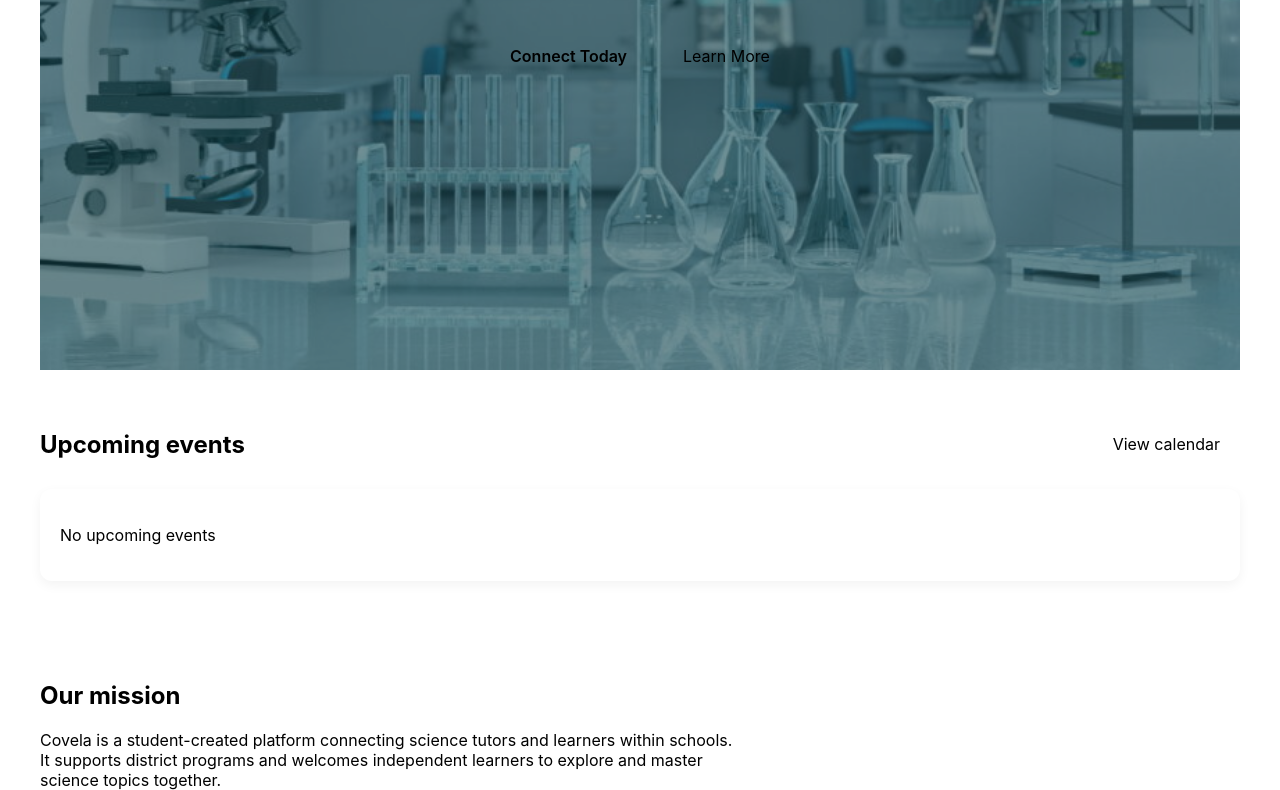
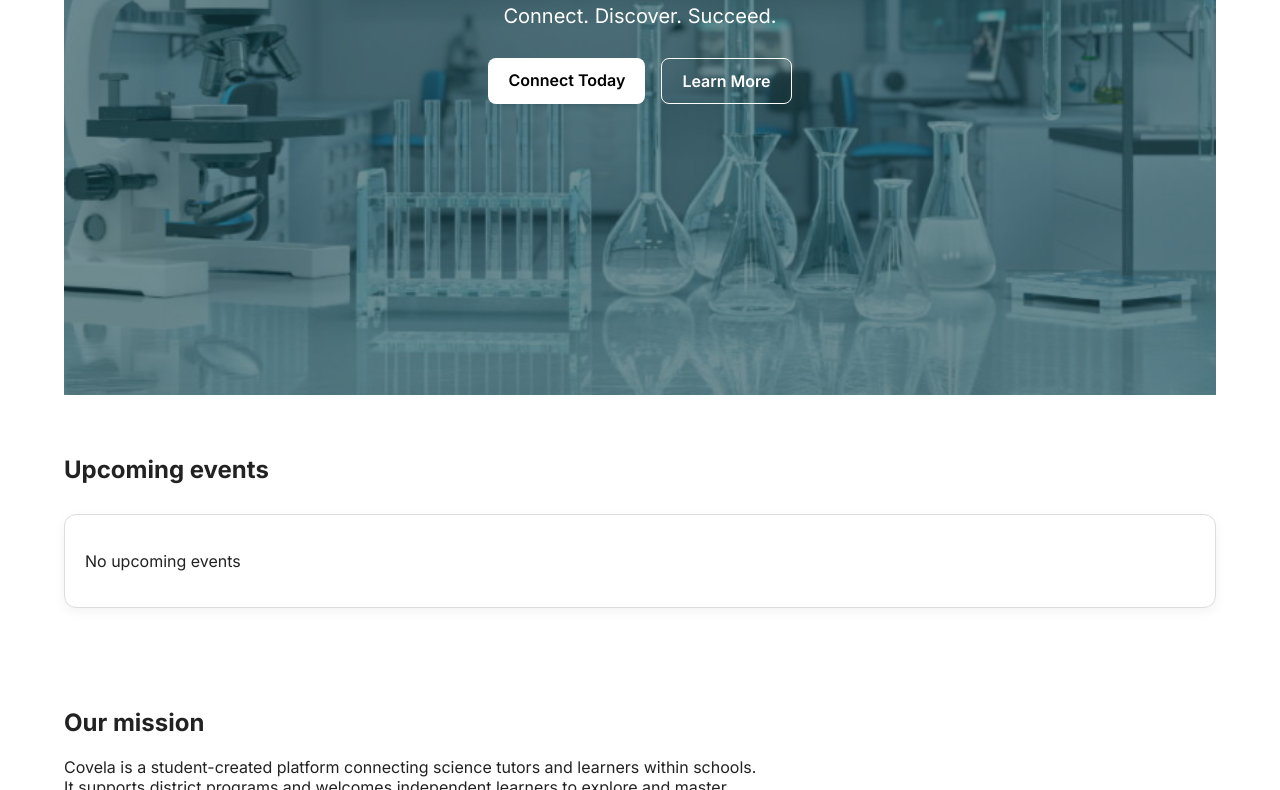
Before and after one commit to zaynahwade-jpg/Covela-Site, a plain HTML site: page index.html in a window 1280 px wide. Shown: the part 526-1316 px from the top of the page. Drawn offline with Linux system fonts and the light colour scheme.

Commit message:
Update styles.css

```diff
--- a/assets/css/styles.css
+++ b/assets/css/styles.css
@@ -1,33 +1,33 @@
-o/* /assets/css/styles.css */
+/* ---------- Fonts & Variables ---------- */
 @import url('https://fonts.googleapis.com/css2?family=Inter:wght@400;500;600;700&display=swap');
 
 :root {
 --teal: #15454D;
+--teal-light: #1f5f66;
+--teal-dark: #0d2f33;
 --black: #000000;
 --white: #FFFFFF;
+--gray: #888888;
+--border: #ddd;
+--text: #222;
 }
 
+/* ---------- Global ---------- */
+* { box-sizing: border-box; }
+html, body { margin: 0; font-family: Inter, system-ui, -apple-system, Segoe UI, Roboto, Arial, sans-serif; color: var(--text); background: #fff; }
+a { text-decoration: none; color: inherit; }
+img { max-width: 100%; height: auto; display: block; }
 
-  /* Optional variations */
-  --teal-light: #1f5f66;   /* lighter teal for hover */
-  --teal-dark: #0d2f33;    /* deeper teal for accents */
-  --gray: #888888;         /* neutral text or borders */
-}
+/* ---------- Header ---------- */
+.header { position: sticky; top: 0; background: #fff; border-bottom: 1px solid var(--border); z-index: 50; }
+.nav { max-width: 1200px; margin: 0 auto; padding: 14px 20px; display: flex; align-items: center; gap: 18px; }
+.logo { display: flex; align-items: center; gap: 10px; font-weight: 700; color: var(--teal); }
+.logo img { width: 28px; height: 28px; }
+.navlinks { display: flex; gap: 16px; margin-left: auto; }
+.navlinks a { padding: 8px 10px; border-radius: 8px; transition: color .2s ease, background-color .2s ease; }
+.navlinks a:hover { color: var(--teal-light); }
+.navlinks a:focus { outline: 2px solid var(--teal); outline-offset: 2px; }
 
-*{box-sizing:border-box}
-html,body{margin:0}
-body{font-family:Inter,system-ui,-apple-system,Segoe UI,Roboto,Arial,sans-serif;color:var(--text);background:#fff}
-a{text-decoration:none;color:inherit}
-img{max-width:100%;height:auto;display:block}
-
-.header{position:sticky;top:0;background:#fff;border-bottom:1px solid var(--white);z-index:50}
-.nav{max-width:1200px;margin:0 auto;padding:14px 20px;display:flex;align-items:center;gap:18px}
-.logo{display:flex;align-items:center;gap:10px;font-weight:700;color:var(--white)}
-.logo img{width:28px;height:28px}
-.navlinks{display:flex;gap:16px;margin-left:auto}
-.navlinks a{padding:8px 10px;border-radius:8px;transition:color .2s ease, background-color .2s ease}
-.navlinks a:hover{color:var(--teal-light)}
-.navlinks a:focus{outline:2px solid var(--teal);outline-offset:2px}
 .cta {
 background: var(--teal);
 color: var(--white);
@@ -38,151 +38,70 @@ img{max-width:100%;height:auto;display:block}
 cursor: pointer;
 }
 
-/* Hero Section */
+/* ---------- Hero Section ---------- */
 .hero {
 position: relative;
 min-height: 100vh;
-
-/* Background image = bottom layer */
 background: url("../img/hero-lab.jpg") no-repeat center center;
 background-size: cover;
-
 display: flex;
 align-items: center;
 justify-content: center;
 text-align: center;
-
-color: var(--white);
 padding: 0 20px;
-
 z-index: 0;
 }
 
-/* Overlay tint */
 .hero::before {
 content: "";
 position: absolute;
 inset: 0;
 background: rgba(21, 69, 77, 0.6);
+pointer-events: none;
 z-index: 1;
 }
 
-/* Text + buttons (top layer) */
 .hero-text {
 position: relative;
 z-index: 2;
 max-width: 600px;
-}
-
-/* Typography */
-.hero-text h1 {
-font-size: 48px;
-font-weight: 700;
-margin-bottom: 16px;
 color: var(--white);
 }
 
-.hero-text p {
-font-size: 20px;
-margin-bottom: 30px;
-color: var(--white);
-}
+.hero-text h1 { font-size: 48px; font-weight: 700; margin-bottom: 16px; }
+.hero-text p { font-size: 20px; margin-bottom: 30px; }
 
-/* Buttons */
-.hero-buttons {
-display: flex;
-gap: 16px;
-justify-content: center;
-}
-
-.button.primary {
-background: var(--white);
-color: var(--black);
+.hero-buttons { display: flex; gap: 16px; justify-content: center; }
+.button {
+display: inline-block;
 padding: 12px 20px;
 border-radius: 8px;
 font-weight: 600;
-border: none;
+text-decoration: none;
 cursor: pointer;
+transition: all 0.2s ease;
 }
+.button.primary { background: var(--white); color: var(--black); }
+.button.primary:hover { background: var(--teal); color: var(--white); }
+.button.ghost { background: transparent; border: 1px solid var(--white); color: var(--white); }
+.button.ghost:hover { background: var(--gray); color: var(--black); }
 
-.button.ghost {
-background: transparent;
-border: 1px solid var(--white);
-color: var(--white);
-padding: 12px 20px;
-border-radius: 8px;
-font-weight: 400;
-cursor: pointer;
-}
+/* ---------- Layout Helpers ---------- */
+.main { max-width: 1200px; margin: 0 auto; padding: 24px; }
+.section { padding: 40px 0; }
 
-/* Hover states */
-.button.primary:hover {
-background: var(--teal);
-color: var(--white);
-}
-
-.button.ghost:hover {
-background: var(--grey);
-color: var(--black);
-}
-
-/* Layout helpers */
-.main {
-max-width: 1200px;
-margin: 0 auto;
-padding: 24px;
-}
-
-.section {
-padding: 40px 0;
-}
-
-/* Cards and grids */
-.card{border:1px solid var(--border);border-radius:12px;background:#fff;padding:16px}
-.grid{display:grid;gap:16px}
-
-
-/* Footer */
-.footer{border-top:1px solid var(--border)}
-.footer-grid{display:grid;grid-template-columns:1.4fr 1fr 1fr 1fr;gap:24px}
-
-/* Motion: fade-up on scroll */
-.reveal{opacity:0;transform:translateY(14px);transition:opacity .5s ease, transform .5s ease}
-.reveal.in{opacity:1;transform:none}
-
-/* Hover lifts for cards */
-.lift{transition:transform .18s ease, box-shadow .2s}
-.lift:hover{transform:translateY(-2px);box-shadow:0 10px 24px rgba(0,0,0,.08)}
-
-/* Responsive */
-@media (max-width:900px){
-  .nav{padding:12px 16px}
-  .navlinks{display:none}
-  .menu-toggle{margin-left:auto}
-  .main{padding:18px}
-  .section{padding:28px 0}
-  .hero{grid-template-columns:1fr}
-  .button{width:100%}
-  .footer-grid{grid-template-columns:1fr 1fr}
-}
-@media (max-width:600px){
-  .footer-grid{grid-template-columns:1fr}
-}
-
+/* ---------- Dashboard ---------- */
 .dashboard {
 max-width: 1200px;
 margin: 0 auto;
 padding: 40px 20px;
 }
 
-.welcome h1 {
-  font-size: 28px;
-  margin-bottom: 8px;
-}
+.welcome h1 { font-size: 28px; margin-bottom: 8px; }
 
 .cards {
 display: grid;
-  grid-template-columns: repeat(auto-fit, minmax(240px, 1fr));
+grid-template-columns: repeat(auto-fit, minmax(280px, 1fr));
 gap: 20px;
 margin-top: 30px;
 }
@@ -195,5 +114,33 @@ padding: 40px 0;
 box-shadow: 0 4px 12px rgba(0,0,0,0.05);
 }
 
-.sessions table {
-  width: 100%;
+/* Table inside sessions (example) */
+.sessions table { width: 100%; border-collapse: collapse; }
+.sessions th, .sessions td { padding: 12px; border: 1px solid var(--border); text-align: left; }
+
+/* ---------- Footer ---------- */
+.footer { border-top: 1px solid var(--border); }
+.footer-grid { display: grid; grid-template-columns: 1.4fr 1fr 1fr 1fr; gap: 24px; }
+
+/* ---------- Motion & Hover ---------- */
+.reveal { opacity: 0; transform: translateY(14px); transition: opacity .5s ease, transform .5s ease; }
+.reveal.in { opacity: 1; transform: none; }
+
+.lift { transition: transform .18s ease, box-shadow .2s; }
+.lift:hover { transform: translateY(-2px); box-shadow: 0 10px 24px rgba(0,0,0,.08); }
+
+/* ---------- Responsive ---------- */
+@media (max-width:900px){
+.nav { padding: 12px 16px; }
+.navlinks { display: none; }
+.menu-toggle { margin-left: auto; }
+.main { padding: 18px; }
+.section { padding: 28px 0; }
+.hero { grid-template-columns: 1fr; }
+.button { width: 100%; }
+.footer-grid { grid-template-columns: 1fr 1fr; }
+.cards { grid-template-columns: 1fr; } /* make cards vertical on small screens */
+}
+@media (max-width:600px){
+.footer-grid { grid-template-columns: 1fr; }
+}
```
Lines whose indentation alone changed are shown as unchanged.
